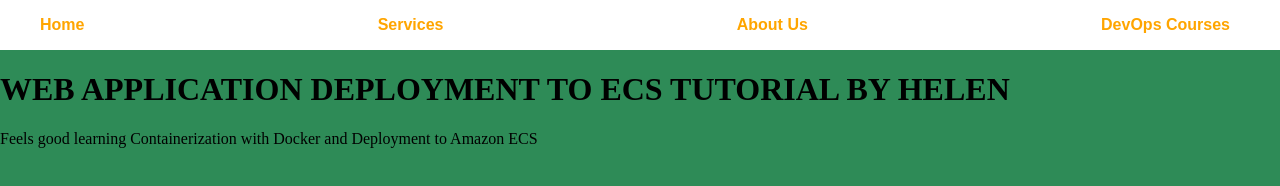
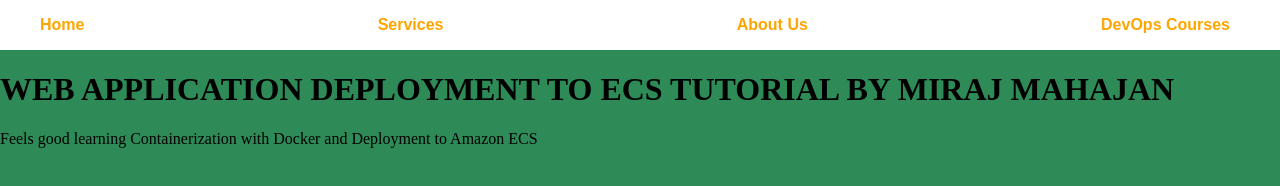
Before and after one commit to Miraj1727/Template_CICD, a plain HTML site: page index.html in a window 1280 px wide. Drawn offline with Linux system fonts and the light colour scheme.

Commit message:
final commit

```diff
--- a/index.html
+++ b/index.html
@@ -42,7 +42,7 @@
       <button>About Us</button>
       <button>DevOps Courses</button>
     </div>
-    <h1>WEB APPLICATION DEPLOYMENT TO ECS TUTORIAL BY HELEN</h1>
+    <h1>WEB APPLICATION DEPLOYMENT TO ECS TUTORIAL BY MIRAJ MAHAJAN</h1>
     <p>Feels good learning Containerization with Docker and Deployment to Amazon ECS</p>
   </body>
 </html>
```
